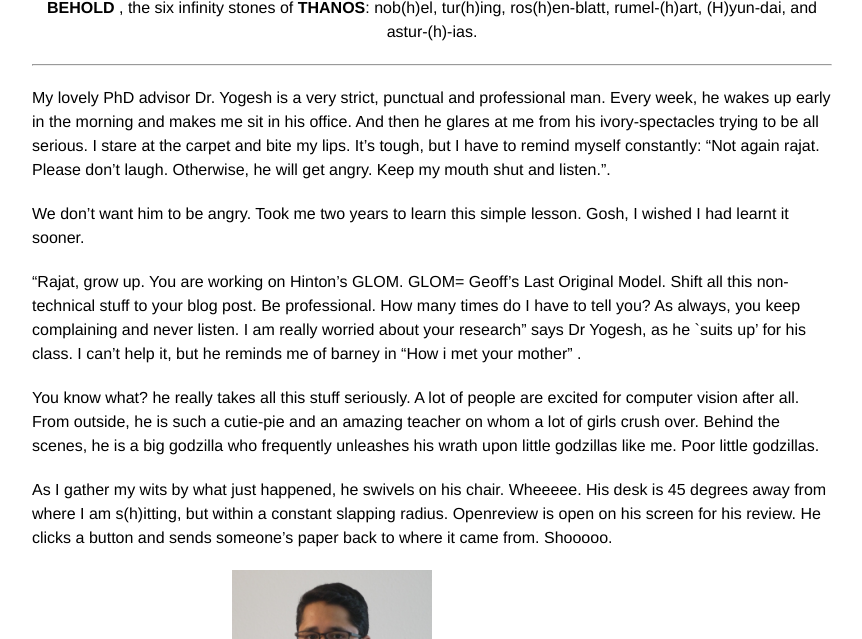
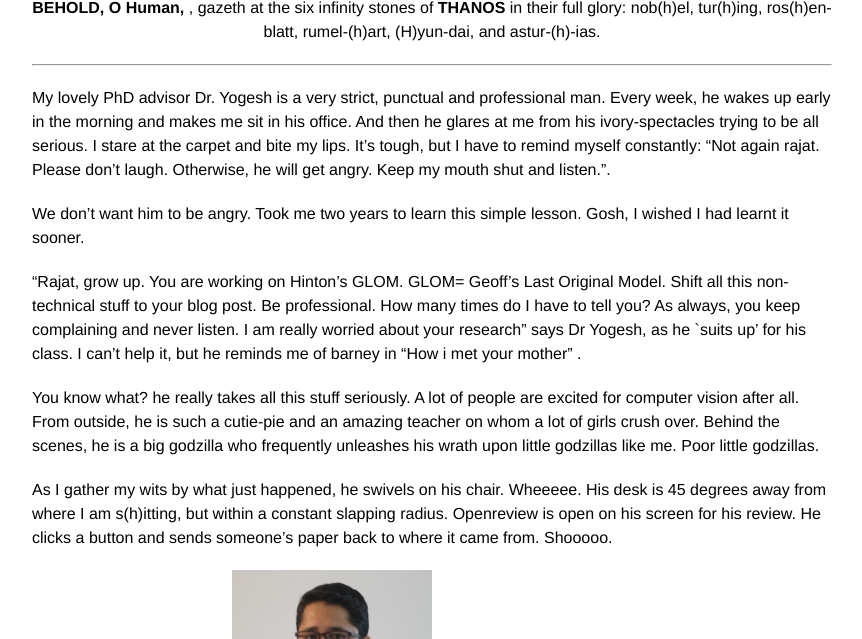
Before and after one commit to rajatmodi62/rajatmodi62.github.io, a Jekyll site: the page built from _posts/2024-10-26-hinton_apm.md, in a window 1280 px wide and 900 px high, scrolled down 2529 px, cut to the strip 261-900 px from the top of the window. Shown: the whole strip, without its empty margins (208-1070 px from the left). Built offline with Jekyll 4.4.1, drawn with Linux system fonts in a browser that asks for light colours; comment, search, counter and statistics services are not loaded.

Commit message:
soft link blog

```diff
--- a/_posts/2024-10-26-hinton_apm.md
+++ b/_posts/2024-10-26-hinton_apm.md
@@ -62,7 +62,7 @@ p.s. We have members from <b>(H)-Uber/s too</b>(cc Rosanne Liu, Jason Yosinski).
     <img class="img-fluid" src="{{ site.baseurl }}\assets\img\apm\infinity_stone.png" style="width: 50%; height: auto;"> <!-- Image width is 50% of its parent -->
 </div>
 <div class="caption" style="text-align: center;">
-    <b> BEHOLD </b>, the six infinity stones of <b>THANOS</b>: nob(h)el, tur(h)ing, ros(h)en-blatt, rumel-(h)art, (H)yun-dai, and astur-(h)-ias.
+    <b> BEHOLD, O Human, </b>, gazeth at the six infinity stones of <b>THANOS</b> in their full glory: nob(h)el, tur(h)ing, ros(h)en-blatt, rumel-(h)art, (H)yun-dai, and astur-(h)-ias.
 </div>
 <!-- And now, as even the stars spanning the cosmos <b> shall be forced to bear witness </b>  this grandiose-moment , under the sacred laws of academic-tradition spanning <b> millennia </b>, and the blessings of esteemed NeurIPS program committee, <b>(Me)mbers of the (ML)Collective</b> on this twenty eighth day of the month of october in the year 2024 of our humble lord <b>Jesus Christ</b>  hereby lay claim to  Yannic Kilcher’s <b>“(Me)-GLO-(MiL)-lennia”</b>. Member's locations can include any land, water, spaceships, and inside volcanoes too. May this claim forever rest <b>UNWAVERING, UNDILUTED and UNCHALLENGED </b>.
 
```
